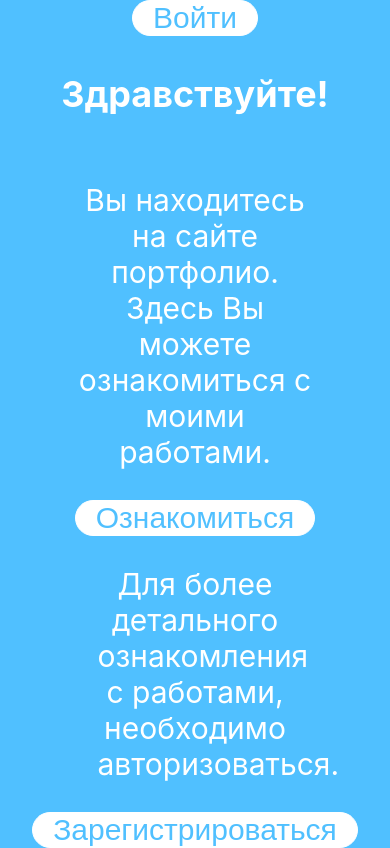
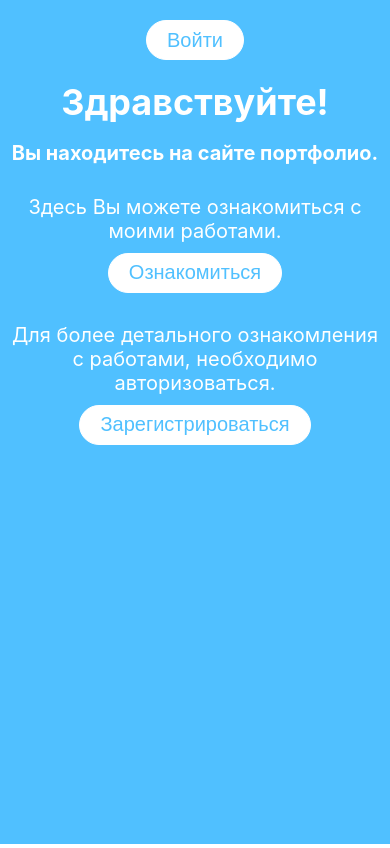
Before and after one commit to pilotvitalik/portfolio-vitaliy, a Next.js app: page /Main/Main in a window 390 px wide. Built offline with nearby package versions, Linux system fonts and the light colour scheme.

Commit message:
- added responsive styles for main page

```diff
--- a/components/Button/Button.module.css
+++ b/components/Button/Button.module.css
@@ -2,11 +2,11 @@
     display: inline-block;
     position: relative;
     width: auto;
-    min-height: 30px;
+    min-height: 40px;
     height: auto;
     padding: 0 20px;
     color: #50c0ff;
-    font-size: 30px;
+    font-size: 20px;
     background: #fff;
     border: 1px solid #fff;
     border-radius: 20px;
--- a/pages/Main/Main.module.css
+++ b/pages/Main/Main.module.css
@@ -1,16 +1,18 @@
 .main{
     display: flex;
     flex-direction: column;
-    justify-content: center;
     align-items: center;
     position: relative;
     width: 100%;
     height: auto;
     min-height: 100vh;
+    padding-bottom: 20px;
     color: #fff;
     background: #50c0ff;
 }
 .main main,
+.main header,
+.main main section,
 .welcome{
     display: flex;
     flex-direction: column;
@@ -20,17 +22,58 @@
     width: 100%;
     height: auto;
 }
-.main main h3{
+.welcome{
+    width: 95%;
+    margin-top: 30px;
+}
+.main main section h3,
+.main main section h2{
+    display: inline-block;
+    position: relative;
+    width: 100%;
+    height: auto;
+    margin-bottom: 0;
     font-size: 36px;
+    text-align: center;
+}
+.main main section h3{
+    margin-top: 0;
+}
+.main main section h2{
+    font-size: 20px;
 }
 .main main p{
     display: inline-block;
     position: relative;
-    width: 60%;
+    width: 100%;
     height: auto;
-    font-size: 30px;
+    margin: 0;
+    margin-bottom: 10px;
+    font-size: 20px;
     text-align: center;
 }
-.main main .welcome:last-child p{
-    width: 50%;
+.main header{
+    align-items: center;
+    padding: 20px;
 }
+@media (min-width: 992px){
+    .main main{
+        flex-direction: row;
+        flex-wrap: wrap;
+        justify-content: space-around;
+        margin: auto;
+    }
+    .welcome{
+        justify-content: space-between;
+        width: 40%;
+        height: 130px;
+        margin-top: 50px;
+    }
+    .main header{
+        align-items: flex-end;
+    }
+    .main main section h2,
+    .main main p{
+        font-size: 20px;
+    }
+}
--- a/pages/Main/Main.tsx
+++ b/pages/Main/Main.tsx
@@ -9,10 +9,13 @@ const Main: NextPage = () => {
                 <Button title='Войти'/>
             </header>
             <main>
-                <h3>Здравствуйте!</h3>
+                <section>
+                    <h3>Здравствуйте!</h3>
+                    <h2>Вы находитесь на сайте портфолио.</h2>
+                </section>
                 <div className={styles.welcome}>
                     <p>
-                        Вы находитесь на сайте портфолио. <br/>Здесь Вы можете ознакомиться с моими работами.
+                        Здесь Вы можете ознакомиться с моими работами.
                     </p>
                     <Button  title='Ознакомиться'/>
                 </div>
```
